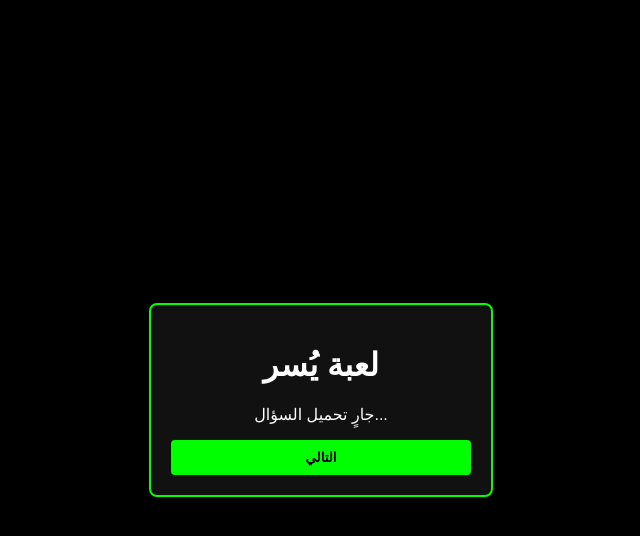
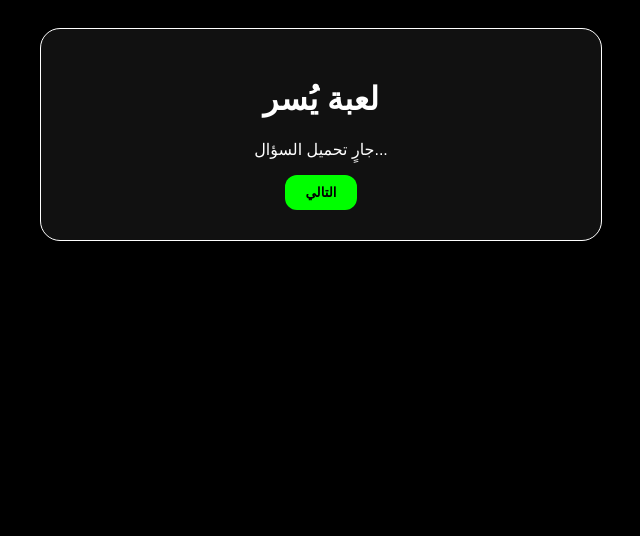
Before and after one commit to Wafaa-Mohamed93/Yusr, a plain HTML site: page index.html in a window 1280 px wide. Shown: the whole page, without its empty margins (319-959 px from the left). Drawn offline with Linux system fonts and the light colour scheme.

Commit message:
Update style.css

```diff
--- a/style.css
+++ b/style.css
@@ -1,42 +1,41 @@
 body {
   background-color: #000;
   color: #fff;
-  font-family: sans-serif;
-  display: flex;
-  justify-content: center;
-  align-items: center;
-  height: 100vh;
-  margin: 0;
+  font-family: 'Cairo', sans-serif;
+  text-align: center;
+  padding: 20px;
 }
 
 .container {
-  background: #111;
-  border: 2px solid #0f0;
-  border-radius: 8px;
-  padding: 20px;
-  width: 300px;
-  text-align: center;
-}
-
-input {
-  width: 100%;
-  margin: 8px 0;
-  padding: 8px;
-  border: none;
-  border-radius: 4px;
+  border: 1px solid #fff;
+  padding: 30px;
+  border-radius: 20px;
+  max-width: 500px;
+  margin: auto;
+  background-color: #111;
 }
 
 button {
   background-color: #0f0;
   color: #000;
+  padding: 10px 20px;
   border: none;
-  padding: 10px;
-  width: 100%;
-  border-radius: 4px;
+  border-radius: 12px;
+  cursor: pointer;
   font-weight: bold;
-  cursor: pointer;
 }
 
-#message {
-  margin-top: 10px;
+button:hover {
+  background-color: #0c0;
 }
+
+input {
+  padding: 10px;
+  width: 80%;
+  margin: 10px 0;
+  border-radius: 10px;
+  border: none;
+}
+.error {
+  color: red;
+}
```
